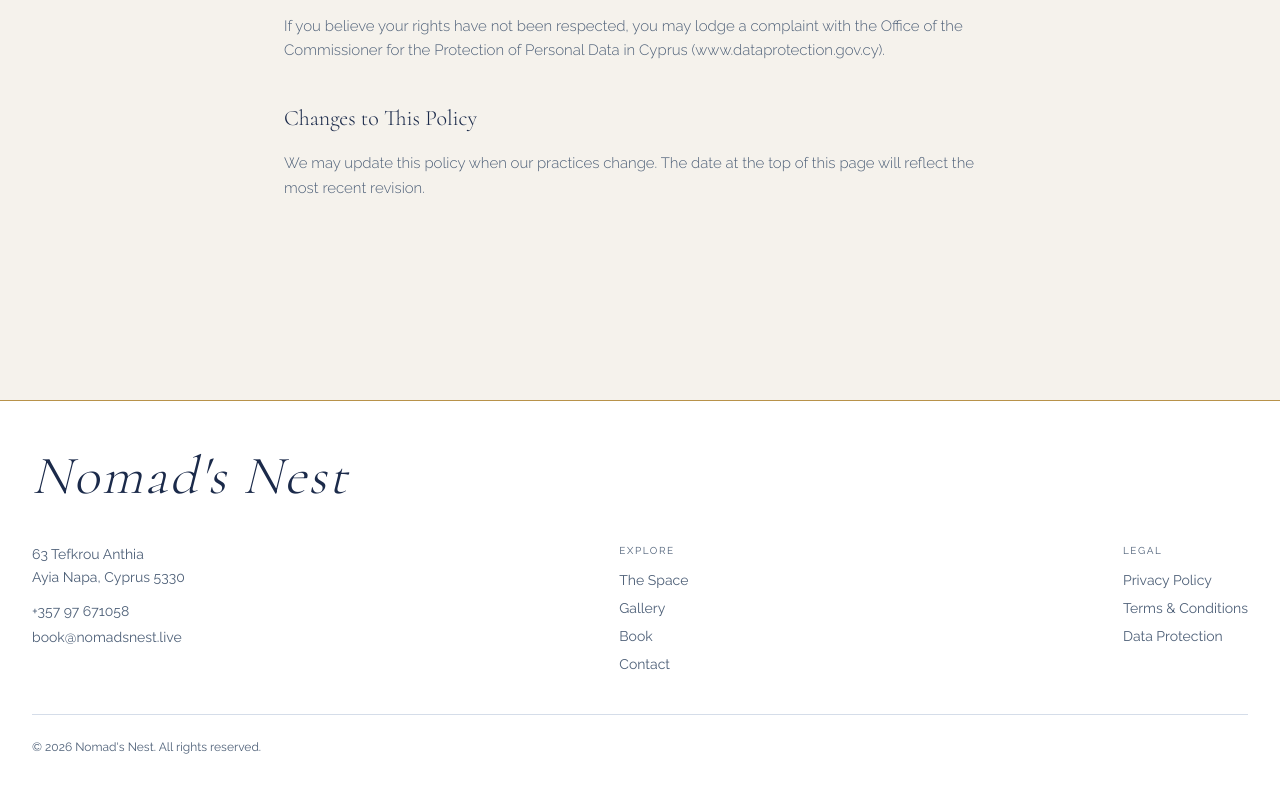
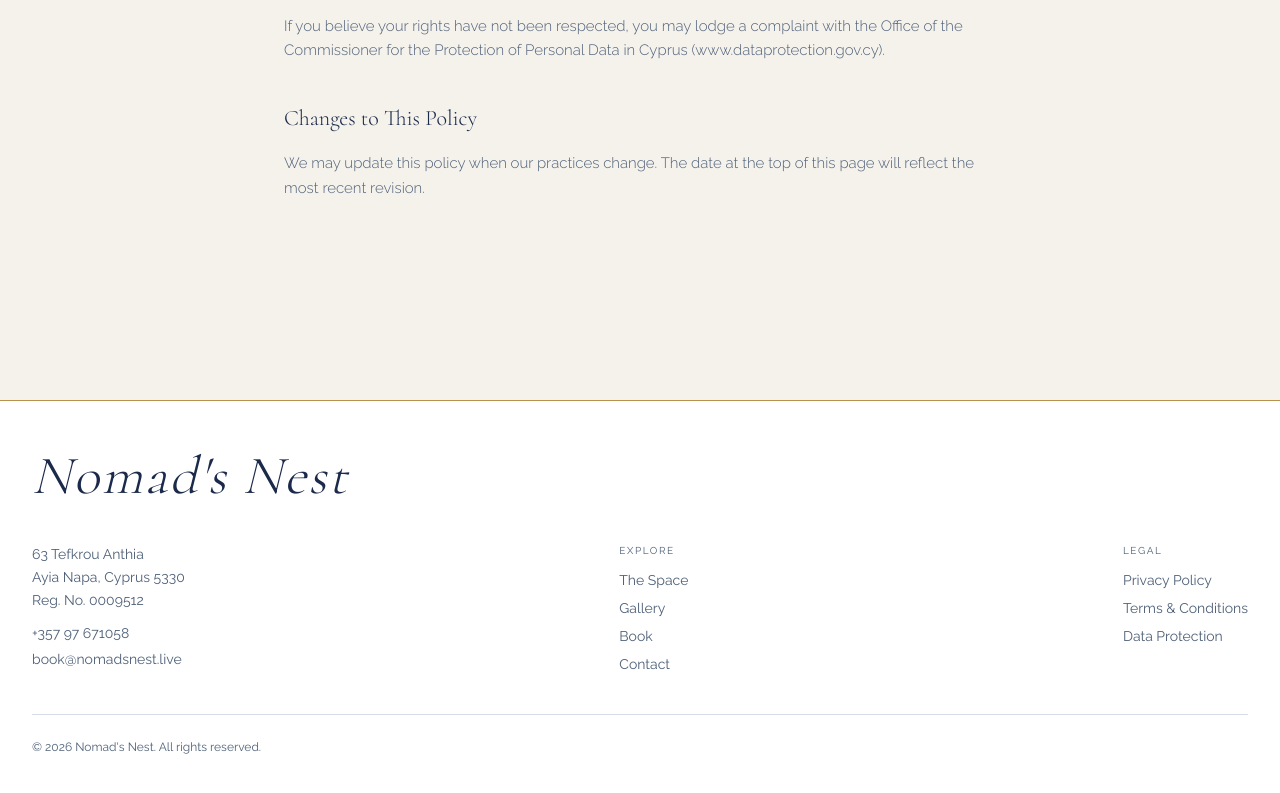
Before and after one commit to cmin764/nomads-nest, a Next.js app: page /privacy-policy in a window 1280 px wide. Shown: the part 1704-2497 px from the top of the page. Built offline with nearby package versions, Linux system fonts and the light colour scheme.

Commit message:
Show property registration number in footer sitewide

```diff
--- a/src/components/layout/footer.tsx
+++ b/src/components/layout/footer.tsx
@@ -1,5 +1,5 @@
 import Link from "next/link";
-import { address, contactEmail, contactWhatsApp } from "@/data/contact-content";
+import { address, contactEmail, contactWhatsApp, licenseNumber } from "@/data/contact-content";
 
 const CURRENT_YEAR = new Date().getFullYear();
 
@@ -23,7 +23,8 @@ export default function Footer() {
             <div>
               <address className="not-italic text-sm leading-relaxed text-nn-muted">
                 {address.street}<br />
-                {address.city}, {address.country} {address.postcode}
+                {address.city}, {address.country} {address.postcode}<br />
+                Reg. No. {licenseNumber}
               </address>
               <a href={contactWhatsApp.url} target="_blank" rel="noopener noreferrer" className="mt-3 inline-block text-sm nn-link">
                 {contactWhatsApp.display}
--- a/src/data/contact-content.ts
+++ b/src/data/contact-content.ts
@@ -13,6 +13,8 @@ export const contactWhatsApp = {
 };
 
 export const hosts = "Georgiana Harnagea & Cosmin Poieana";
+
+export const licenseNumber = "0009512";
 
 export const mapUrl = "https://maps.app.goo.gl/noEqWbkiv1mG7Kry9";
 
--- a/src/data/legal-content.ts
+++ b/src/data/legal-content.ts
@@ -1,3 +1,5 @@
+import { licenseNumber } from "@/data/contact-content";
+
 export type LegalSegment = string | { text: string; href: string } | { code: string };
 
 export interface LegalSection {
@@ -100,7 +102,7 @@ export const termsAndConditions: LegalPage = {
     {
       heading: "About This Document",
       body: [
-        "This website is a brochure for Nomad's Nest, a short-term rental apartment at 63 Tefkrou Anthia, Ayia Napa, Cyprus (Registration License #0009512), operated by Georgiana Harnagea and Cosmin Poieana.",
+        `This website is a brochure for Nomad's Nest, a short-term rental apartment at 63 Tefkrou Anthia, Ayia Napa, Cyprus (Registration License #${licenseNumber}), operated by Georgiana Harnagea and Cosmin Poieana.`,
         "Bookings are made through third-party platforms: Airbnb, Booking.com, or HomeExchange. The booking contract, payment terms, and cancellation policy for your stay are governed by the platform you book through, not by this website. Please read the relevant platform's terms before booking.",
         "Guests must be at least 18 years of age to book or stay at the property.",
         "By using this website you agree to these terms.",
```
